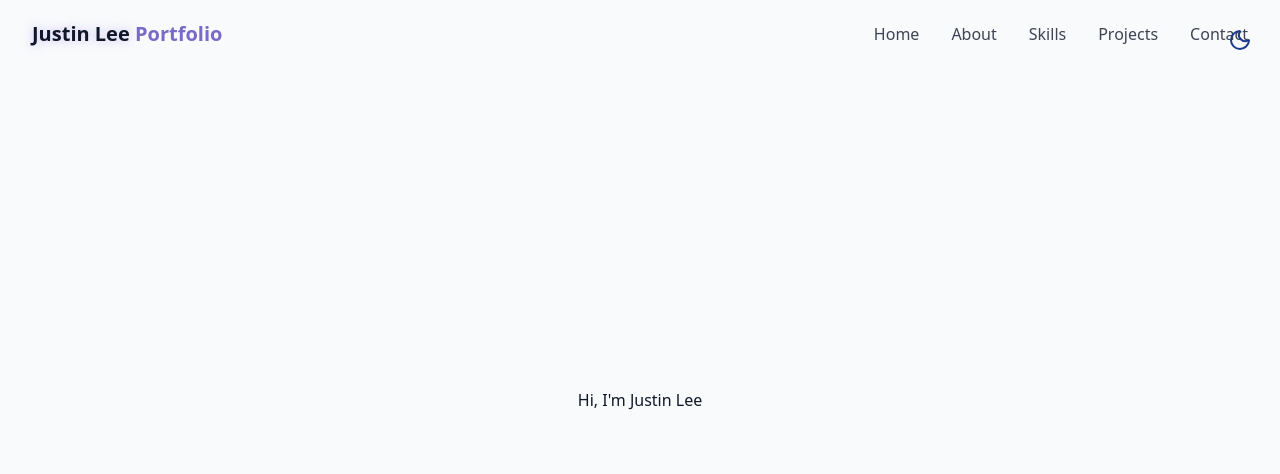
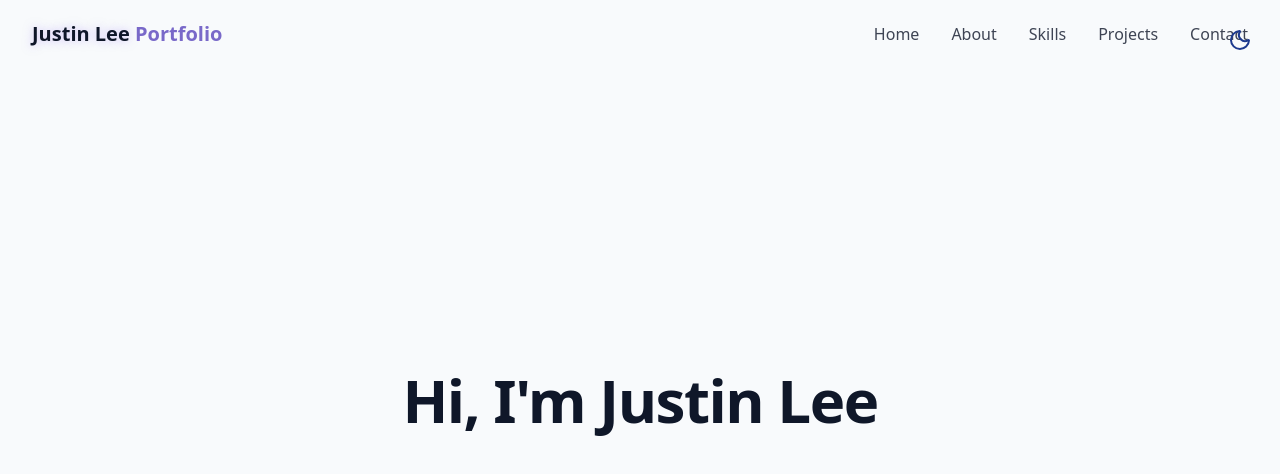
Before and after one commit to jjstn-lee/resume-site, a React (Vite) app: page / in a window 1280 px wide. Shown: the top 474 px of the page. Built offline with nearby package versions, Linux system fonts and the light colour scheme.

Commit message:
man fuck it im going to sleep

```diff
--- /dev/null
+++ b/src/components/About.jsx
@@ -0,0 +1,6 @@
+import { cn } from "@/lib/utils"
+import { useEffect, useState } from "react";
+
+export const About = () => {
+
+}
--- a/src/components/HeroSection.jsx
+++ b/src/components/HeroSection.jsx
@@ -7,7 +7,7 @@
 
         <div className="container max-w-4xl mx-auto text-center z-10">
             <div className="space-y-6">
-                <h1>
+                <h1 className="text-4xl md:text-6xl font-bold tracking-tight">
                     <span> Hi, I'm </span>
                     <span> Justin </span>
                     <span> Lee </span>
```
